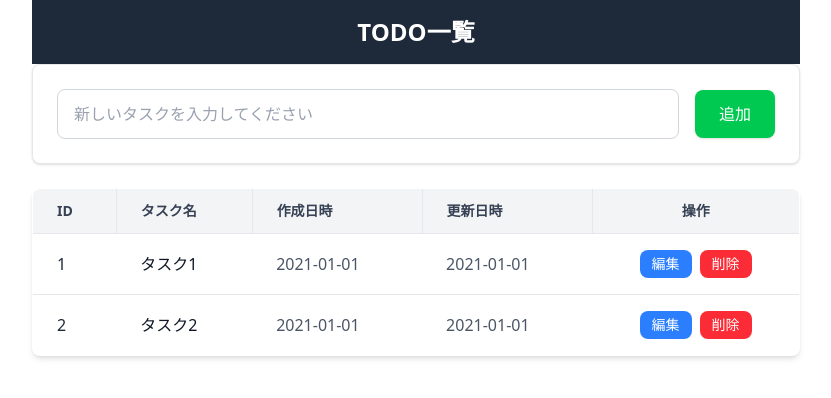
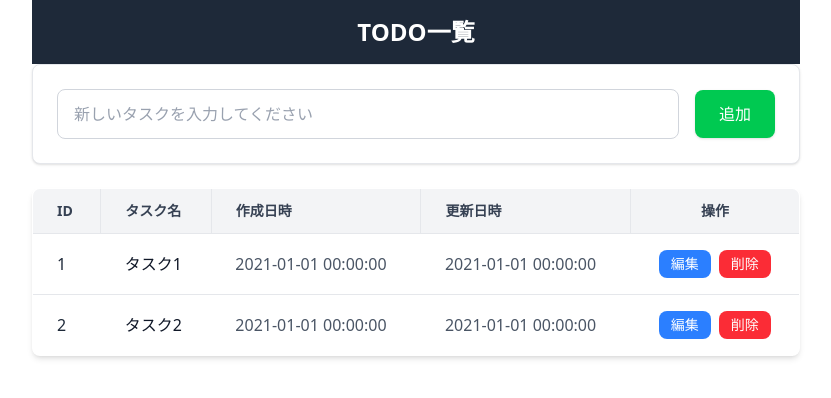
Before and after one commit to matsudashogo/TRY_React-TypeScript-FastAPI, a React (Vite) app in the folder frontend/: page / in a window 1280 px wide. Shown: the top 398 px of the page, without its empty margins (224-1055 px from the left). Built offline with nearby package versions, Linux system fonts and the light colour scheme.

Commit message:
TODOリストに編集機能と削除機能を追加し、作成日と更新日のフォーマットを修正。タスクの編集時にタイトルを変更できるようにし、編集状態を管理するフラグを追加。

```diff
--- a/frontend/src/components/pages/Top.tsx
+++ b/frontend/src/components/pages/Top.tsx
@@ -8,20 +8,23 @@ interface Todo {
     title: string,
     created_at: string,
     updated_at: string,
+    is_edit: boolean,
 }
 
 const todoList: Todo[] = [
     {
         id: 1,
         title: 'タスク1',
-        created_at: '2021-01-01',
-        updated_at: '2021-01-01',
+        created_at: '2021-01-01 00:00:00',
+        updated_at: '2021-01-01 00:00:00',
+        is_edit: false,
     },
     {
         id: 2,
         title: 'タスク2',
-        created_at: '2021-01-01',
-        updated_at: '2021-01-01',
+        created_at: '2021-01-01 00:00:00',
+        updated_at: '2021-01-01 00:00:00',
+        is_edit: false,
     }
 ]
 
@@ -33,12 +36,40 @@ const Top: React.FC = () => {
         const newTodo = {
             id: todos.length + 1,
             title: inputValue,
-            created_at: new Date().toISOString().split('T')[0],
-            updated_at: new Date().toISOString().split('T')[0],
+            created_at: new Date().toISOString().slice(0, 19).replace('T', ' '),
+            updated_at: new Date().toISOString().slice(0, 19).replace('T', ' '),
+            is_edit: false,
         }
 
         setTodos([...todos, newTodo]);
-        setInputValue(''); // 入力フィールドをクリア
+        setInputValue('');
+    }
+
+    const editTodo = (id: number, newTitle: string) => {
+        const newTodos = todos.map((todo) => {
+            if (todo.id === id) {
+                return { ...todo, title: newTitle, updated_at: new Date().toISOString().slice(0, 19).replace('T', ' ') }
+            }
+            return todo
+        })
+        setTodos(newTodos)
+    }
+
+    const toggleEdit = (id: number) => {
+        const newTodos = todos.map((todo) => {
+            if (todo.id === id) {
+                return { ...todo, is_edit: !todo.is_edit }
+            }
+            return todo
+        })
+        setTodos(newTodos)
+    }
+
+    const deleteTodo = (id: number) => {
+        if (confirm('削除しますか？')) {
+            const newTodos = todos.filter((todo) => todo.id !== id)
+            setTodos(newTodos)
+        }
     }
 
     return (
@@ -74,19 +105,29 @@ const Top: React.FC = () => {
                     {todos.map((todo) => (
                         <tr key={todo.id} className="hover:bg-gray-50 transition">
                             <td className="px-6 py-4 text-gray-800">{todo.id}</td>
-                            <td className="px-6 py-4 font-medium text-gray-900">{todo.title}</td>
+                            <td className="px-6 py-4 font-medium text-gray-900">
+                                {todo.is_edit ? (
+                                    <Input
+                                        value={todo.title}
+                                        className="flex-1 px-4 py-3 border border-gray-300 rounded-lg focus:outline-none focus:ring-2 focus:ring-blue-500 focus:border-transparent transition-all duration-200 placeholder-gray-400"
+                                        onChange={(value) => editTodo(todo.id, value)}
+                                    />
+                                ) : (
+                                    todo.title
+                                )}
+                            </td>
                             <td className="px-6 py-4 text-gray-600">{todo.created_at}</td>
                             <td className="px-6 py-4 text-gray-600">{todo.updated_at}</td>
                             <td className="px-6 py-4 text-center space-x-2">
                                 <Button
                                     className="px-3 py-1 text-sm bg-blue-500 text-white rounded-lg hover:bg-blue-600 transition"
-                                    text="編集"
-                                    event={() => { alert('編集') }}
+                                    text={todo.is_edit ? '保存' : '編集'}
+                                    event={() => toggleEdit(todo.id)}
                                 />
                                 <Button
                                     className="px-3 py-1 text-sm bg-red-500 text-white rounded-lg hover:bg-red-600 transition"
                                     text="削除"
-                                    event={() => { alert('削除') }}
+                                    event={() => deleteTodo(todo.id)}
                                 />
                             </td>
                         </tr>
```
